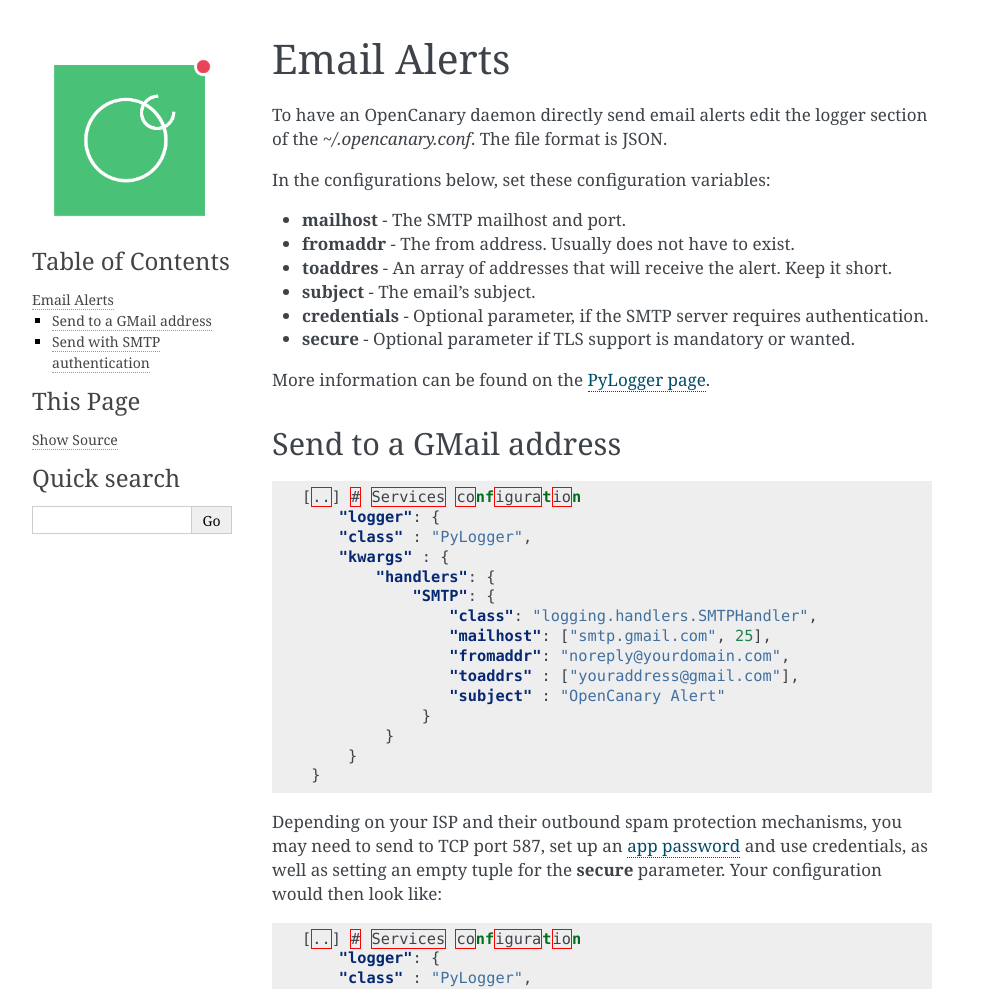
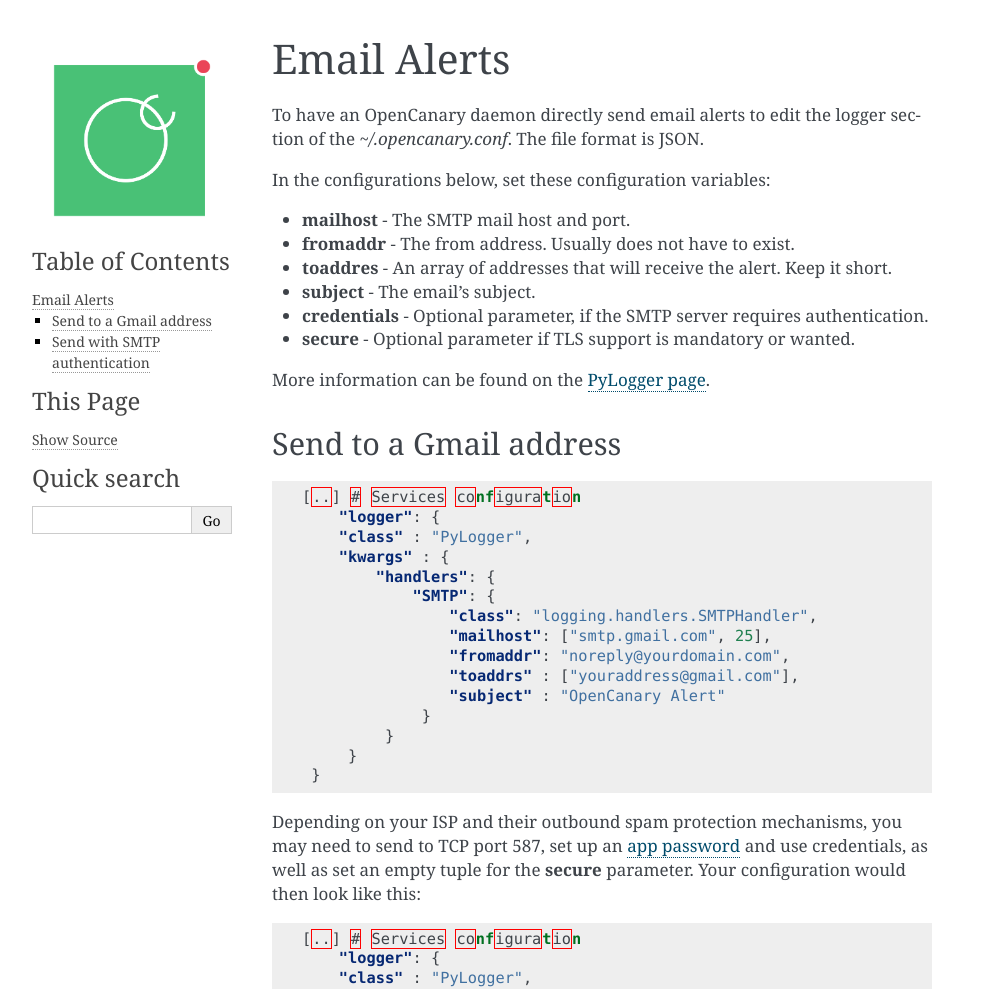
Before and after one commit to thinkst/opencanary, a Sphinx documentation site: the page built from docs/alerts/email.rst, in a window 1280 px wide. Shown: the top 989 px of the page, without its empty margins (148-1140 px from the left). Built offline with Sphinx 7.4.7, drawn with Linux system fonts in a browser that asks for light colours.

Commit message:
Update email.rst

```diff
--- a/docs/alerts/email.rst
+++ b/docs/alerts/email.rst
@@ -1,11 +1,11 @@
 Email Alerts
 ============
 
-To have an OpenCanary daemon directly send email alerts edit the logger section of the *~/.opencanary.conf*. The file format is JSON.
+To have an OpenCanary daemon directly send email alerts to edit the logger section of the *~/.opencanary.conf*. The file format is JSON.
 
 In the configurations below, set these configuration variables:
 
-* **mailhost** - The SMTP mailhost and port.
+* **mailhost** - The SMTP mail host and port.
 * **fromaddr** - The from address. Usually does not have to exist.
 * **toaddres** - An array of addresses that will receive the alert. Keep it short.
 * **subject** - The email's subject.
@@ -14,7 +14,7 @@ In the configurations below, set these configuration variables:
 
 More information can be found on the `PyLogger page <https://docs.python.org/2/library/logging.handlers.html#logging.handlers.SMTPHandler>`_.
 
-Send to a GMail address
+Send to a Gmail address
 -----------------------
 
 .. code-block:: json
@@ -35,7 +35,7 @@ Send to a GMail address
         }
     }
 
-Depending on your ISP and their outbound spam protection mechanisms, you may need to send to TCP port 587, set up an `app password <https://support.google.com/accounts/answer/185833?hl=en>`_ and use credentials, as well as setting an empty tuple for the **secure** parameter. Your configuration would then look like:
+Depending on your ISP and their outbound spam protection mechanisms, you may need to send to TCP port 587, set up an `app password <https://support.google.com/accounts/answer/185833?hl=en>`_ and use credentials, as well as set an empty tuple for the **secure** parameter. Your configuration would then look like this:
 
 
 .. code-block:: json
```
